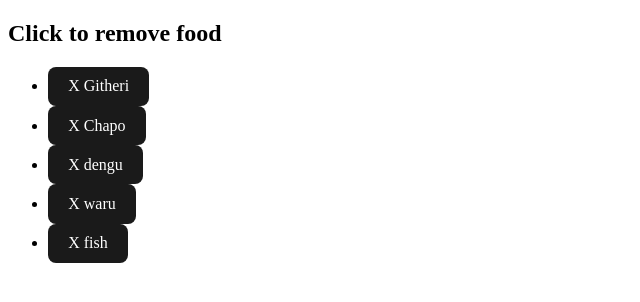
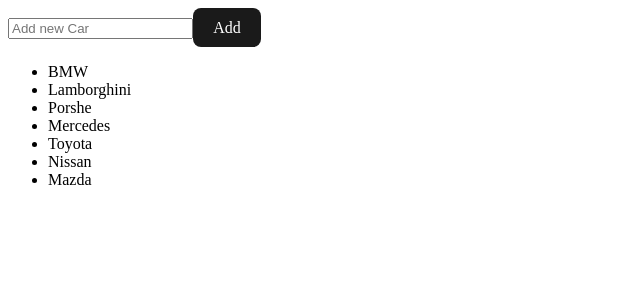
Before and after one commit to jedaqsaul/practice-react-repo, a React (Vite) app: page / in a window 1280 px wide. Shown: the top 302 px of the page, without its empty margins (0-640 px from the left). Built offline with nearby package versions, Linux system fonts and the light colour scheme.

Commit message:
Uses spread to add items to an array together with useState

```diff
--- a/src/App.jsx
+++ b/src/App.jsx
@@ -1,12 +1,11 @@
 import React from "react";
 
-import Counter from "./demo/Counter";
-import Foods from "./demo/Foods";
+import Cars from "./demo/Arrays/Cars";
 
 export default function App() {
   return (
     <div>
-      <Foods />
+      <Cars />
     </div>
   );
 }
--- /dev/null
+++ b/src/demo/Arrays/Cars.jsx
@@ -0,0 +1,40 @@
+import React, { useState } from "react";
+
+export default function Cars() {
+  const [cars, setCars] = useState([
+    "BMW",
+    "Lamborghini",
+    "Porshe",
+    "Mercedes",
+    "Toyota",
+    "Nissan",
+    "Mazda",
+  ]);
+
+  const [newCar, setNewCar] = useState("");
+
+  const handleAddCar = () => {
+    if (newCar.trim()) {
+      setCars([...cars, newCar]);
+      setNewCar("");
+    }
+  };
+
+  const handleChange = (event) => setNewCar(event.target.value);
+  return (
+    <div>
+      <input
+        type="text"
+        placeholder="Add new Car"
+        value={newCar}
+        onChange={handleChange}
+      />
+      <button onClick={handleAddCar}>Add</button>
+      <ul>
+        {cars.map((car) => (
+          <li key={car}>{car}</li>
+        ))}
+      </ul>
+    </div>
+  );
+}
```
Also changed, not shown: src/demo/Arrays/StudentNames.jsx (added, +26 -0 lines), src/demo/FruitsSpread.jsx (added, +39 -0 lines).
